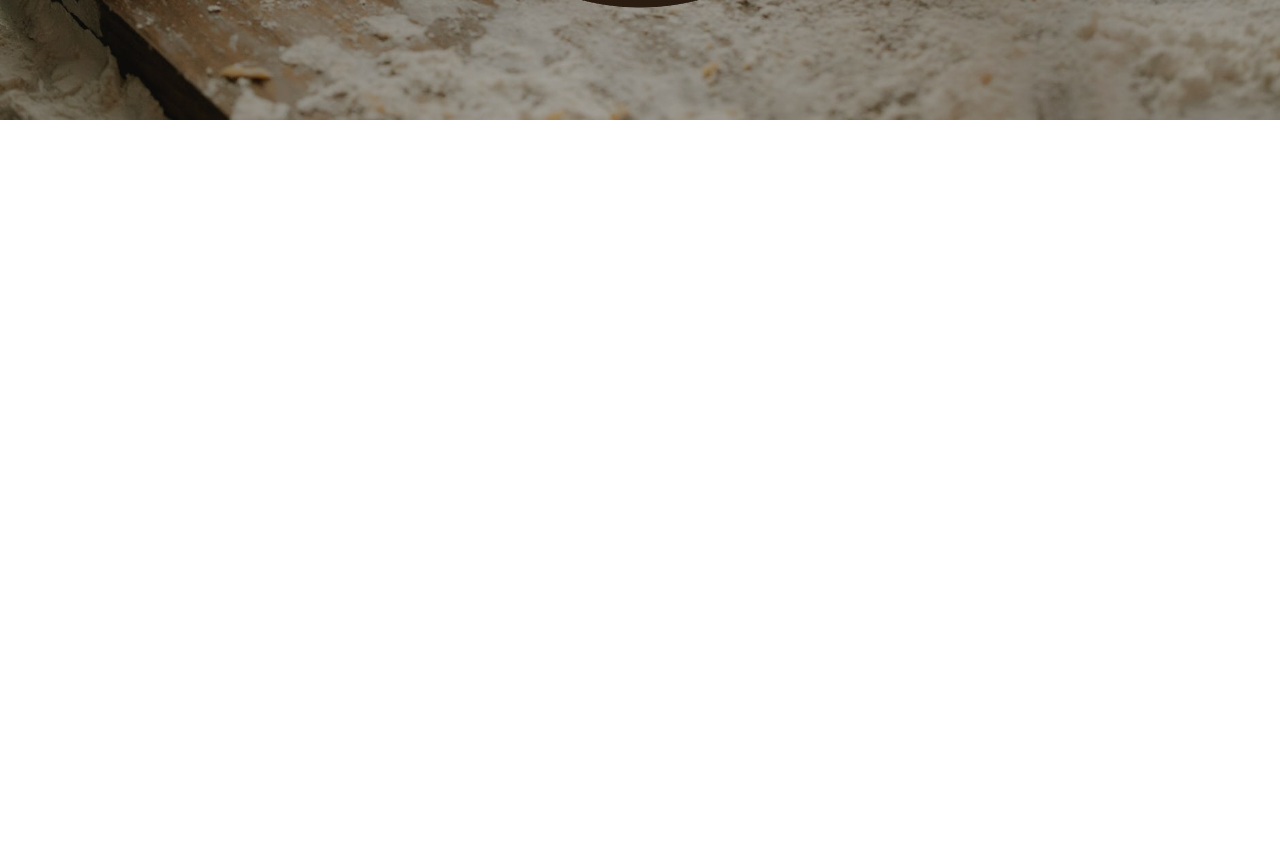
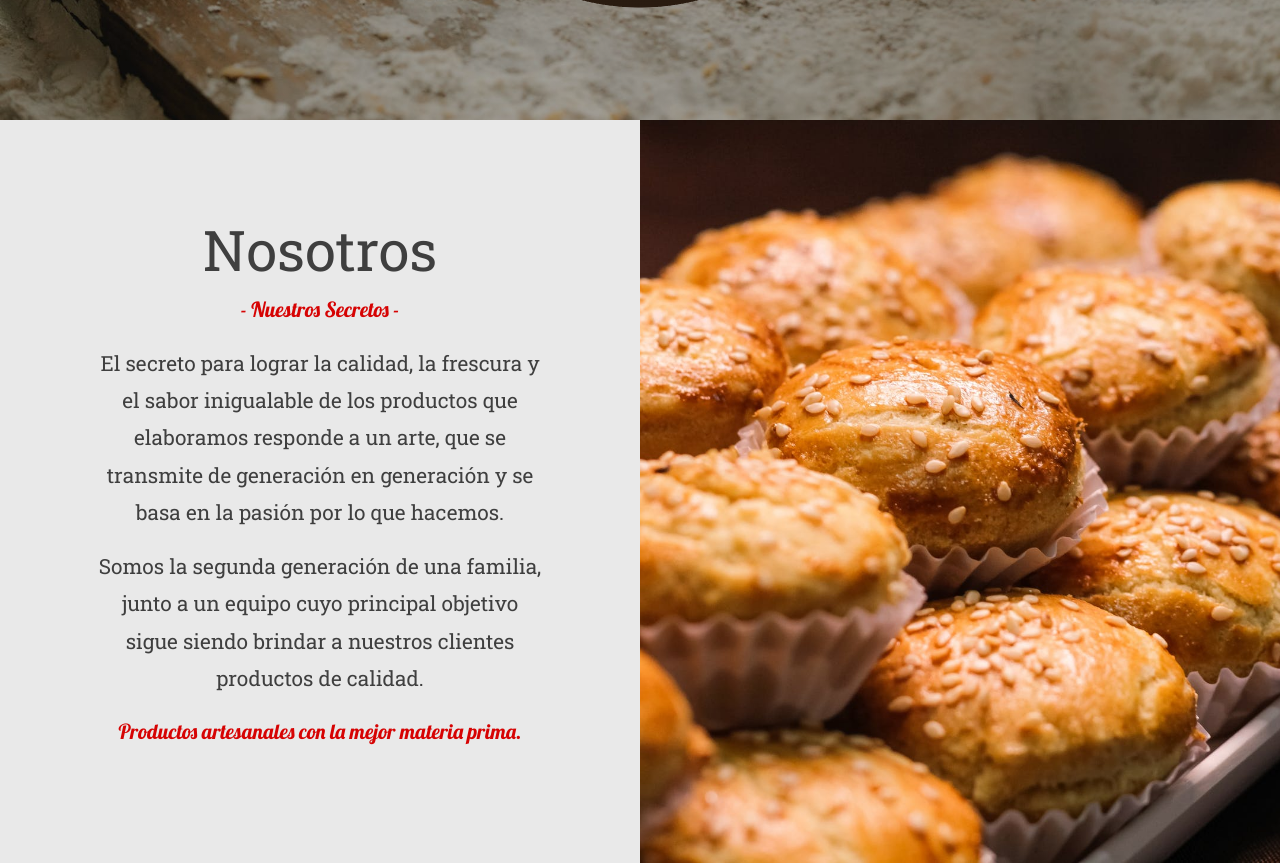
Before and after one commit to tomasghilino/panaderia, a React (Create React App) app: page / in a window 1280 px wide. Shown: the part 680-1543 px from the top of the page. Before the commit the page ends 800 px from the top, so only its background shows below. Built offline with nearby package versions, Linux system fonts and the light colour scheme.

Commit message:
Lista seccion de nosotros

```diff
--- a/public/index.html
+++ b/public/index.html
@@ -13,6 +13,9 @@
     <link rel="manifest" href="%PUBLIC_URL%/manifest.json" />
     <link rel="stylesheet" href="https://cdnjs.cloudflare.com/ajax/libs/normalize/8.0.1/normalize.min.css" integrity="sha512-NhSC1YmyruXifcj/KFRWoC561YpHpc5Jtzgvbuzx5VozKpWvQ+4nXhPdFgmx8xqexRcpAglTj9sIBWINXa8x5w==" crossorigin="anonymous" referrerpolicy="no-referrer" />
     <link href="https://cdn.jsdelivr.net/npm/bootstrap@5.1.3/dist/css/bootstrap.min.css" rel="stylesheet" integrity="sha384-1BmE4kWBq78iYhFldvKuhfTAU6auU8tT94WrHftjDbrCEXSU1oBoqyl2QvZ6jIW3" crossorigin="anonymous" />
+    <link rel="preconnect" href="https://fonts.googleapis.com"/>
+    <link rel="preconnect" href="https://fonts.gstatic.com" crossorigin/>
+    <link href="https://fonts.googleapis.com/css2?family=Lobster&family=Roboto+Slab:wght@400;700&display=swap" rel="stylesheet"/>
     <title>Panaderia</title>
   </head>
   <body>
--- a/src/App.js
+++ b/src/App.js
@@ -1,8 +1,14 @@
 import React from 'react';
 import Inicio from './components/Inicio';
+import Nosotros from './components/Nosotros';
 
 function App() {
-  return <Inicio />;
+  return (
+    <>
+      <Inicio />
+      <Nosotros />
+    </>
+  );
 }
 
 export default App;
--- /dev/null
+++ b/src/components/Nosotros.jsx
@@ -0,0 +1,65 @@
+import React from 'react';
+import styled from '@emotion/styled';
+
+const Nosotros = () => {
+  const ContenedorNosotros = styled.div`
+    background-color: #e9e9e9;
+  `;
+
+  const TextoNosotros = styled.div`
+    font-family: 'Roboto Slab', sans-serif;
+    line-height: 1.8;
+
+    padding: 6rem;
+    color: #3f3f3f;
+    font-size: 1.3rem;
+
+    h1 {
+      font-size: 3.5rem;
+    }
+
+    h1,
+    p {
+      text-align: center;
+    }
+  `;
+
+  const TextoCursiva = styled.p`
+    color: #d60303;
+    font-family: 'Lobster', cursive;
+  `;
+
+  const Immg = styled.div`
+    background: url('/media/nosotrosImagen.jpeg') center center no-repeat;
+    background-size: cover;
+
+    @media (max-width: 768px) {
+      height: 300px;
+    }
+  `;
+  return (
+    <ContenedorNosotros className="row gx-0">
+      <TextoNosotros className="col-md-6 ">
+        <h1>Nosotros</h1>
+        <TextoCursiva>- Nuestros Secretos -</TextoCursiva>
+        <p>
+          El secreto para lograr la calidad, la frescura y el sabor inigualable
+          de los productos que elaboramos responde a un arte, que se transmite
+          de generación en generación y se basa en la pasión por lo que hacemos.
+        </p>
+        <p>
+          Somos la segunda generación de una familia, junto a un equipo cuyo
+          principal objetivo sigue siendo brindar a nuestros clientes productos
+          de calidad.
+        </p>
+
+        <TextoCursiva>
+          Productos artesanales con la mejor materia prima.
+        </TextoCursiva>
+      </TextoNosotros>
+      <Immg className="col-md-6"></Immg>
+    </ContenedorNosotros>
+  );
+};
+
+export default Nosotros;
```
Also changed, not shown: public/media/nosotrosImagen.jpeg (added).
